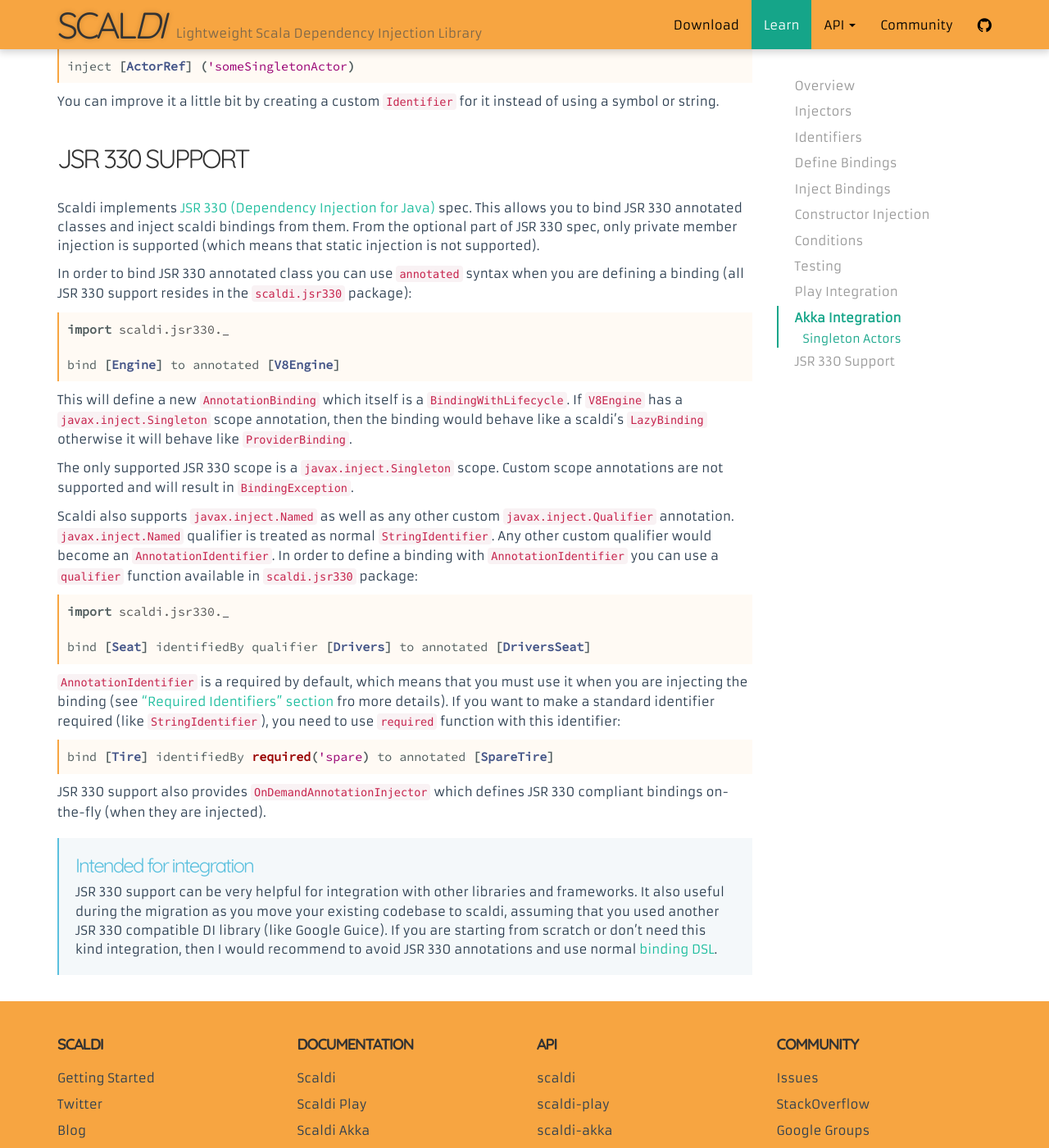
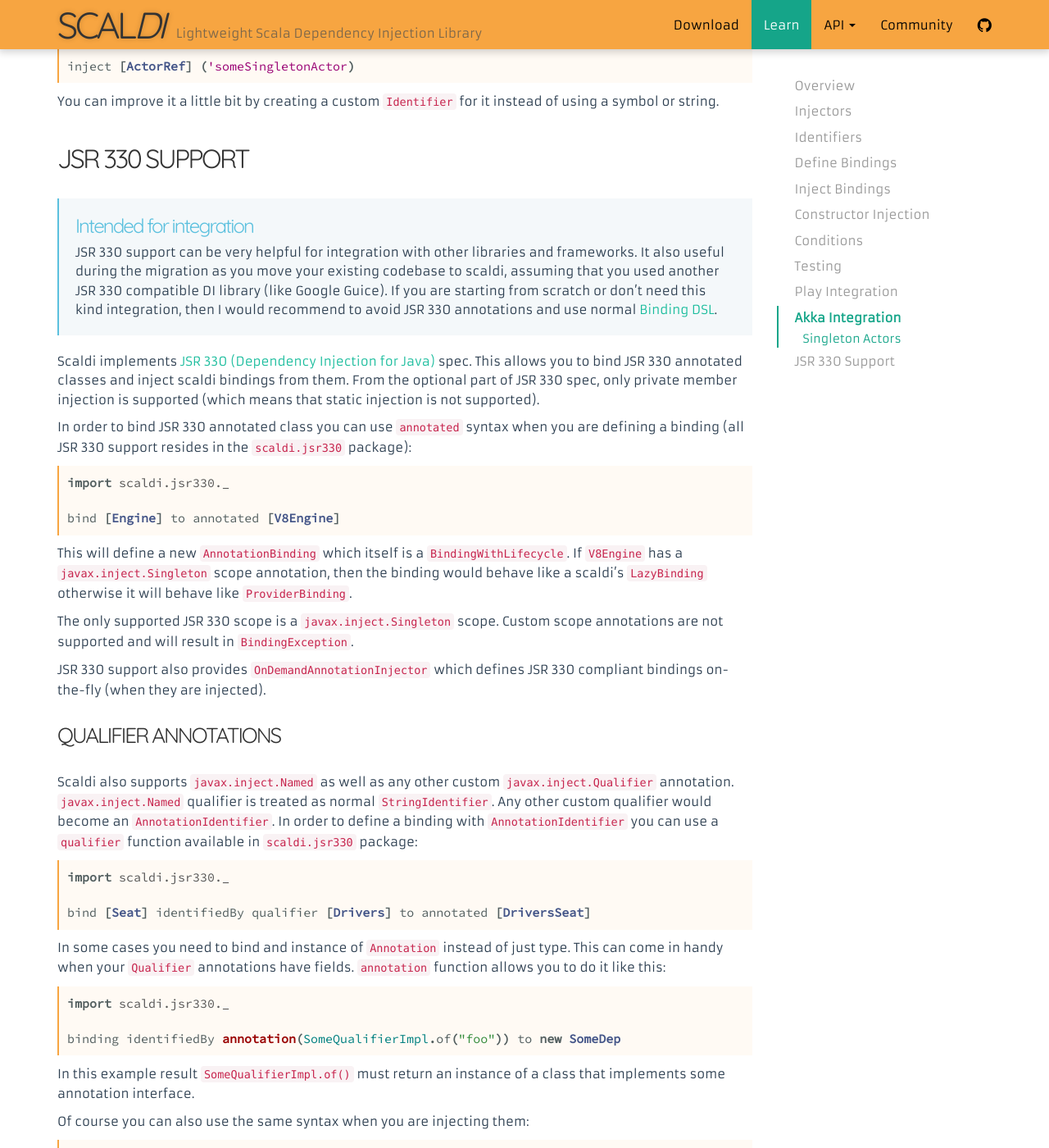
Before and after one commit to scaldi/scaldi-website, a Jekyll site: the page built from learn.md, in a window 1280 px wide and 1400 px high, scrolled down 27986 px. Shown: the whole window at 82% size. Built offline with Jekyll 4.4.1, drawn with Linux system fonts in a browser that asks for light colours; some of the changed text lies outside the part shown.

Commit message:
Documented new qualifier syntax

```diff
--- a/learn.md
+++ b/learn.md
@@ -1293,6 +1293,12 @@ You can improve it a little bit by creating a custom `Identifier` for it instead
 
 ## JSR 330 Support
 
+{% include ext.html type="info" title="Intended for integration" %}
+JSR 330 support can be very helpful for integration with other libraries and frameworks. It also useful during the migration as you move your existing
+codebase to scaldi, assuming that you used another JSR 330 compatible DI library (like Google Guice). If you are starting from scratch or
+don't need this kind integration, then I would recommend to avoid JSR 330 annotations and use normal [Binding DSL](#define-bindings).
+{% include cend.html %}
+
 Scaldi implements [JSR 330 (Dependency Injection for Java)](https://jcp.org/en/jsr/detail?id=330) spec. This allows you to bind
 JSR 330 annotated classes and inject scaldi bindings from them. From the optional part of JSR 330 spec, only private member injection is
 supported (which means that static injection is not supported).
@@ -1311,6 +1317,10 @@ then the binding would behave like a scaldi's `LazyBinding` otherwise it will be
 
 The only supported JSR 330 scope is a `javax.inject.Singleton` scope. Custom scope annotations are not supported and will result in `BindingException`.
 
+JSR 330 support also provides `OnDemandAnnotationInjector` which defines JSR 330 compliant bindings on-the-fly (when they are injected).
+
+### Qualifier Annotations
+
 Scaldi also supports `javax.inject.Named` as well as any other custom `javax.inject.Qualifier` annotation. `javax.inject.Named` qualifier
 is treated as normal `StringIdentifier`. Any other custom qualifier would become an `AnnotationIdentifier`. In order to define a
 binding with `AnnotationIdentifier` you can use a `qualifier` function available in `scaldi.jsr330` package:
@@ -1321,6 +1331,26 @@ import scaldi.jsr330._
 bind [Seat] identifiedBy qualifier [Drivers] to annotated [DriversSeat]
 {% endhighlight %}
 
+In some cases you need to bind and instance of `Annotation` instead of just type. This can come in handy when your `Qualifier` annotations have fields.
+`annotation` function allows you to do it like this:
+
+{% highlight scala %}
+import scaldi.jsr330._
+
+binding identifiedBy annotation(SomeQualifierImpl.of("foo")) to new SomeDep
+{% endhighlight %}
+
+In this example result `SomeQualifierImpl.of()` must return an instance of a class that implements some annotation interface.
+
+Of course you can also use the same syntax when you are injecting them:
+
+{% highlight scala %}
+import scaldi.jsr330._
+
+val someDep = inject [SomeDep] (identified by annotation(SomeQualifierImpl.of("foo")))
+val seat = inject [Seat] (identified by qualifier[Drivers])
+{% endhighlight %}
+
 `AnnotationIdentifier` is a required by default, which means that you must use it when you are injecting the binding
 (see ["Required Identifiers" section](#required-identifiers) fro more details). If you want to make a standard identifier required (like `StringIdentifier`),
 you need to use `required` function with this identifier:
@@ -1328,11 +1358,3 @@ you need to use `required` function with this identifier:
 {% highlight scala %}
 bind [Tire] identifiedBy required('spare) to annotated [SpareTire]
 {% endhighlight %}
-
-JSR 330 support also provides `OnDemandAnnotationInjector` which defines JSR 330 compliant bindings on-the-fly (when they are injected).
-
-{% include ext.html type="info" title="Intended for integration" %}
-JSR 330 support can be very helpful for integration with other libraries and frameworks. It also useful during the migration as you move your existing
-codebase to scaldi, assuming that you used another JSR 330 compatible DI library (like Google Guice). If you are starting from scratch or
-don't need this kind integration, then I would recommend to avoid JSR 330 annotations and use normal [binding DSL](#define-bindings).
-{% include cend.html %}
```
